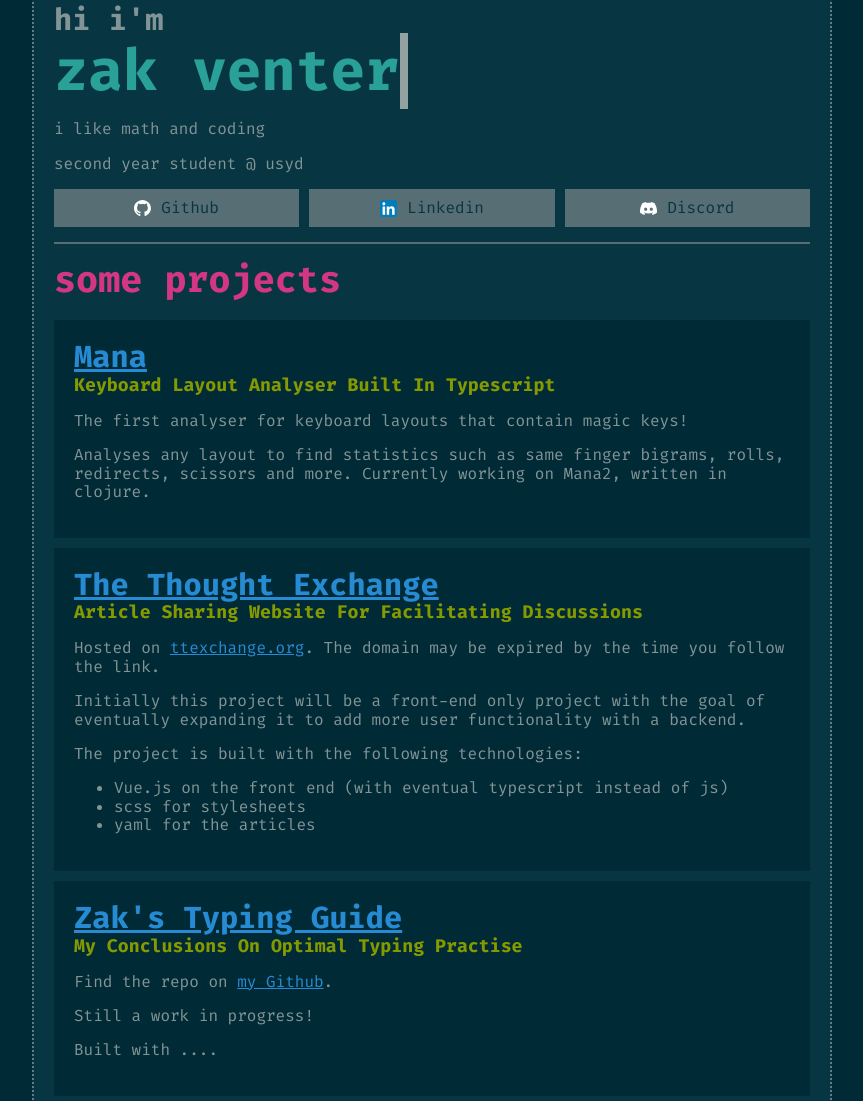
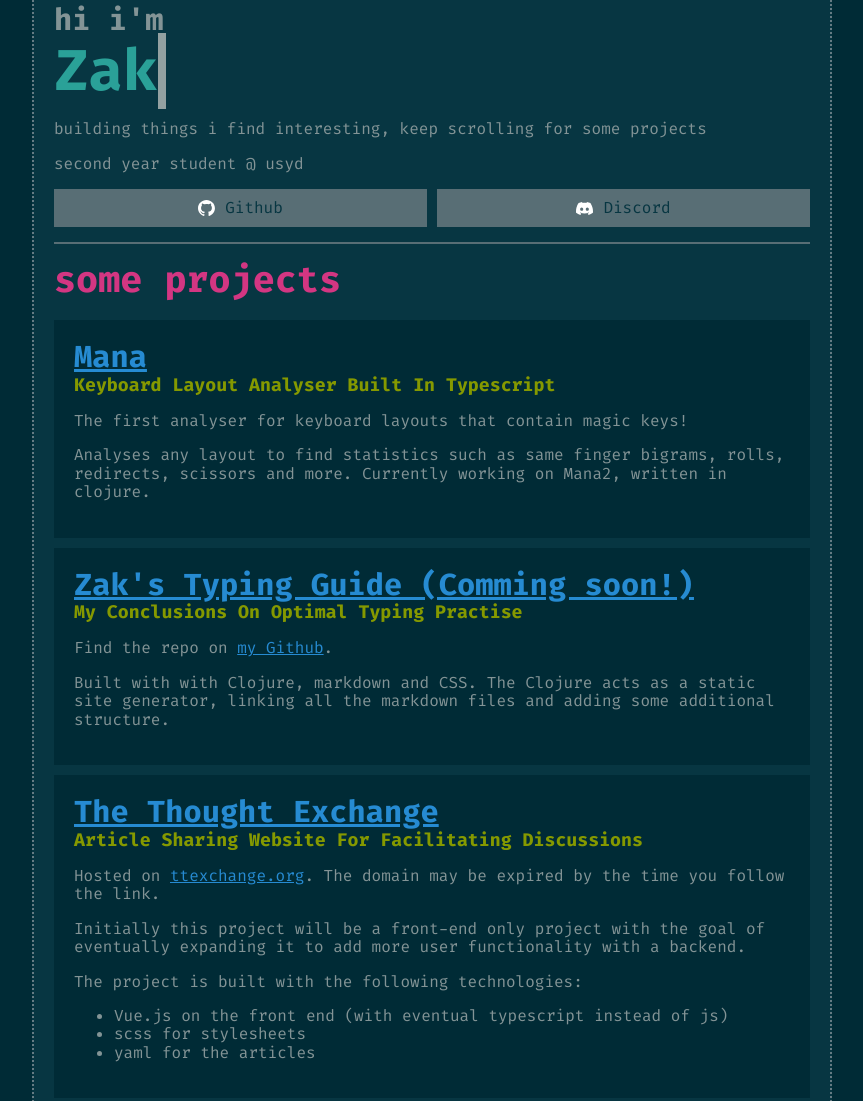
Before and after one commit to Zakkkk/zakven, a plain HTML site: page index.html in a window 1280 px wide. Shown: the part 79-1180 px from the top of the page, without its empty margins (208-1071 px from the left). Drawn offline with Linux system fonts and the light colour scheme.

Commit message:
Minor refreshes

```diff
--- a/index.html
+++ b/index.html
@@ -43,9 +43,12 @@
         <div class="container">
             <h3>hi i'm</h3>
             <div class="typewriter">
-                <h1>zak venter</h1>
+                <h1>Zak</h1>
             </div>
-            <p>i like math and coding</p>
+            <p>
+                building things i find interesting, keep scrolling for some
+                projects
+            </p>
             <p>second year student @ usyd</p>
 
             <div class="button-container">
@@ -53,13 +56,6 @@
                     <button>
                         <img src="img/github-mark-white.svg" alt="" />
                         Github
-                    </button>
-                </a>
-
-                <a href="https://linkedin.com/in/zakventer">
-                    <button>
-                        <img src="img/LinkedIn_icon.svg" alt="" />
-                        Linkedin
                     </button>
                 </a>
 
@@ -89,6 +85,23 @@
                     </p>
                 </div>
                 <div class="project">
+                    <a href="https://typing.zakventer.com/">
+                        <h3>Zak's Typing Guide (Comming soon!)</h3>
+                    </a>
+                    <h4>My Conclusions On Optimal Typing Practise</h4>
+                    <p>
+                        Find the repo on
+                        <a href="https://github.com/Zakkkk/typing-guide-ssg/"
+                            >my Github</a
+                        >.
+                    </p>
+                    <p>
+                        Built with with Clojure, markdown and CSS. The Clojure
+                        acts as a static site generator, linking all the
+                        markdown files and adding some additional structure.
+                    </p>
+                </div>
+                <div class="project">
                     <a href="https://github.com/Zakkkk/te"
                         ><h3>The Thought Exchange</h3></a
                     >
@@ -115,18 +128,6 @@
                         <li>yaml for the articles</li>
                     </ul>
                 </div>
-                <div class="project">
-                    <a href="https://typing.zakventer.com/">
-                        <h3>Zak's Typing Guide</h3>
-                    </a>
-                    <h4>My Conclusions On Optimal Typing Practise</h4>
-                    <p>
-                        Find the repo on
-                        <a href="https://github.com/Zakkkk">my Github</a>.
-                    </p>
-                    <p>Still a work in progress!</p>
-                    <p>Built with ....</p>
-                </div>
             </div>
             <hr />
             <i>
--- a/style.css
+++ b/style.css
@@ -178,7 +178,7 @@ a {
 
 .button-container {
     display: grid;
-    grid-template-columns: 1fr 1fr 1fr;
+    grid-template-columns: 1fr 1fr;
     gap: 0.625rem;
 }
 
```
